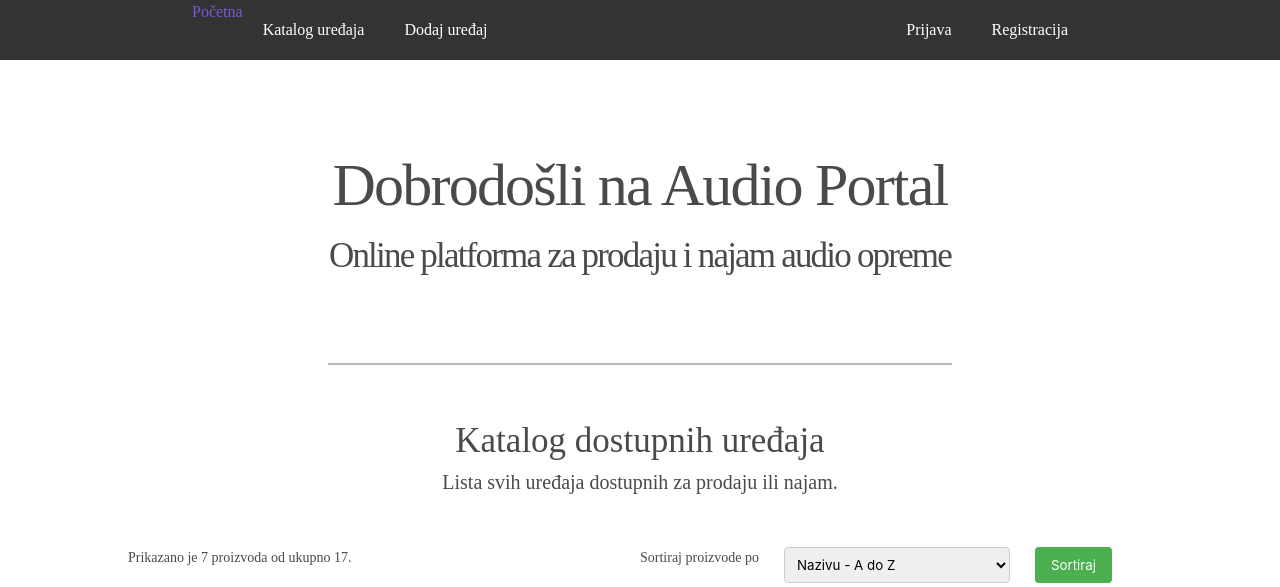
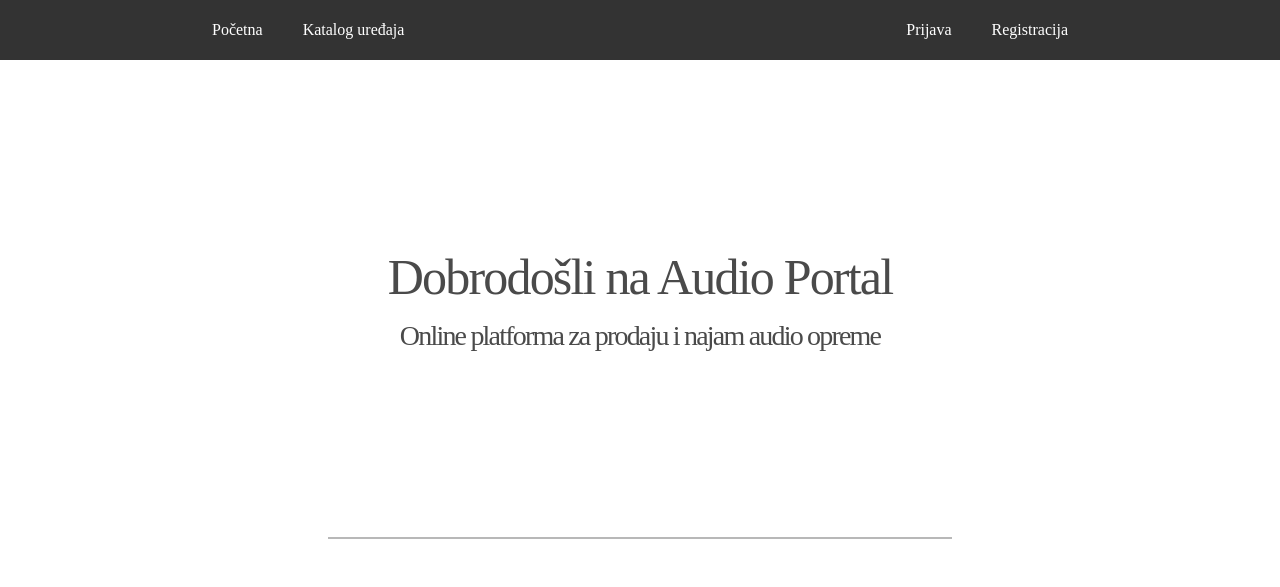
Before and after one commit to PWA-2021/inicijaliziranje-vue-2-buefy-okruzenja-VavraLuka, a Vue app: page /#/ in a window 1280 px wide. Shown: the top 587 px of the page. Built offline with nearby package versions, Linux system fonts and the light colour scheme.

Commit message:
Router - update

```diff
--- a/src/components/Header.vue
+++ b/src/components/Header.vue
@@ -19,17 +19,19 @@
     div.header-container{
         width: 70%;
         margin: 0 auto;
-        font-size: 18px;
+        font-size: 16px;
         text-align: center;
+        padding-top: 100px;
+        padding-bottom: 100px;
     }
     h1{
-        font-size: 60px;
+        font-size: 50px;
         font-weight: 500;
         margin-top: 80px;
         letter-spacing: -1.8px;
     }
     h2{
-        font-size: 35px;
+        font-size: 28px;
         margin-bottom: 80px;
         letter-spacing: -1.8px;
     }
--- a/src/components/Navigacija.vue
+++ b/src/components/Navigacija.vue
@@ -2,11 +2,10 @@
 <div class="navigacija">
     <div class="navbar-container" id="navigacija">
         <ul>
-            <router-link to="/"><li class="li-left">Početna</li></router-link>
+            <router-link to="/"><li class="li-left"><a>Početna</a></li></router-link>
             <li class="li-left"><a href="#katalog-uredaja">Katalog uređaja</a></li>
-            <li class="li-left"><a href="#dodavanje-uredaja">Dodaj uređaj</a></li>
-            <router-link to="/register"><li class="li-right"><a href="#registracija" id="open-registracija">Registracija</a></li></router-link>
-            <router-link to="/login"><li class="li-right"><a href="#prijava" id="open-prijava">Prijava</a></li></router-link>
+            <router-link to="/register"><li class="li-right"><a>Registracija</a></li></router-link>
+            <router-link to="/login"><li class="li-right"><a>Prijava</a></li></router-link>
     <!--    <li class="li-right"><a href="#moj-profil">Moj profil</a></li>
             <li class="li-right"><a href="#odjava">Odjava</a></li> -->
         </ul>
--- a/src/components/Oglas.vue
+++ b/src/components/Oglas.vue
@@ -1,9 +1,6 @@
 <template>
     <div class="oglas-container" id="oglas">
         <hr>
-
-        <!-- izmjena --><h2 class="podnaslov">* ovaj dio će biti vidljiv kada korisnik pritisne na neki od proizvoda, zatim se u obliku Modal box-a otvara proizvod sa svim informacijama o odabranom proizvodu.</h2>
-
         <h1 class="naslov">Yamaha EMX512SC</h1>
         <h2 class="podnaslov">Pojačalo</h2>
         <div class="informacije">
@@ -108,13 +105,14 @@
     }
     div.informacije{
         text-align: left;
-        margin-bottom: 50px;
+        margin-bottom: 50%;
     }
     div.oglas-container{
         width: 70%;
         margin: 0 auto;
         font-size: 18px;
         text-align: center;
+        margin-bottom: 700px;
     }
     h1{
         font-size: 35px;
--- a/src/router/index.js
+++ b/src/router/index.js
@@ -3,6 +3,7 @@ import VueRouter from 'vue-router'
 import Home from '../views/Home.vue'
 import Login from '../views/Login.vue'
 import Register from '../views/Register.vue'
+import Profil from '../views/Profil.vue'
 
 Vue.use(VueRouter)
 
@@ -21,6 +22,11 @@ const routes = [
     path: '/register',
     name: 'register',
     component: Register
+  },
+  {
+    path: '/profil',
+    name: 'profil',
+    component: Profil
   }
 ]
 
--- a/src/views/Home.vue
+++ b/src/views/Home.vue
@@ -9,12 +9,6 @@
     <app-oglas>
       <Oglas />
     </app-oglas>
-    <app-moj-profil>
-      <MojProfil />
-    </app-moj-profil>
-    <app-dodaj-uredaj>
-      <DodajUredaj />
-    </app-dodaj-uredaj>
     <app-footer>
       <Footer />
     </app-footer>
@@ -25,17 +19,14 @@
 import Header from "./../components/Header.vue";
 import Katalog from "./../components/Katalog.vue";
 import Footer from "./../components/Footer.vue";
-import DodajUredaj from "./../components/DodajUredaj.vue";
-import MojProfil from "./../components/MojProfil.vue";
 import Oglas from "./../components/Oglas.vue";
+
 export default {
   name: "App",
   components: {
     "app-header": Header,
     "app-katalog": Katalog,
     "app-footer": Footer,
-    "app-dodaj-uredaj": DodajUredaj,
-    "app-moj-profil": MojProfil,
     "app-oglas": Oglas,
   },
 };
--- /dev/null
+++ b/src/views/Profil.vue
@@ -0,0 +1,26 @@
+<template>
+  <div class="container">
+    <app-moj-profil>
+      <MojProfil />
+    </app-moj-profil>
+    <app-dodaj-uredaj>
+      <DodajUredaj />
+    </app-dodaj-uredaj>
+  </div>
+</template>
+
+<script>
+import MojProfil from "../components/MojProfil.vue";
+import DodajUredaj from "../components/DodajUredaj.vue";
+
+export default {
+  name: "Profil",
+  components: {
+    "app-moj-profil": MojProfil,
+    "app-dodaj-uredaj": DodajUredaj,
+  },
+};
+</script>
+
+<style scoped>
+</style>
```
